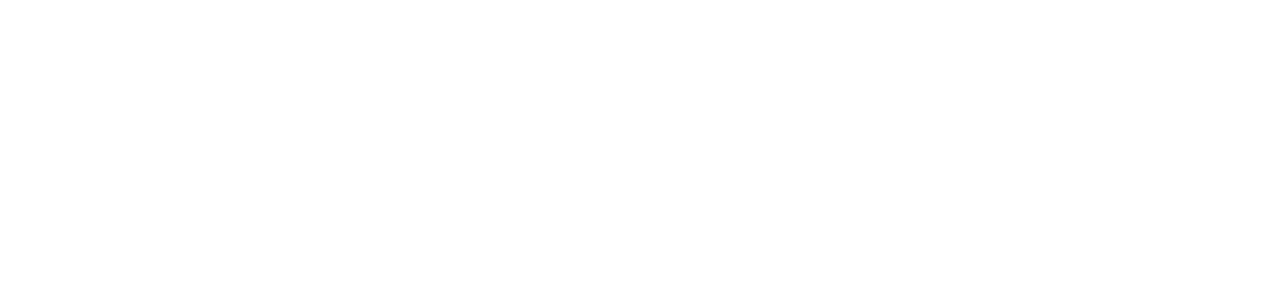
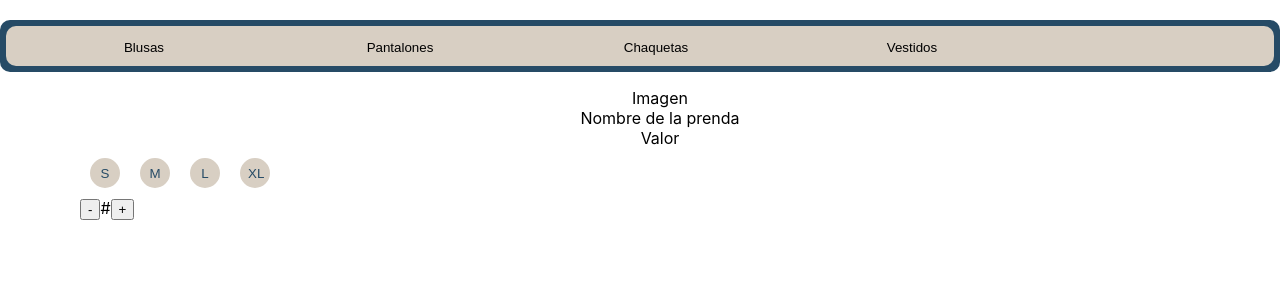
Before and after one commit to JSand89/PuntoyComa, a React (Create React App) app: page / in a window 1280 px wide. Shown: the top 300 px of the page. Built offline with nearby package versions, Linux system fonts and the light colour scheme.

Commit message:
Estructura de carpetas completa, componente menu listo y adelanto componente Card

```diff
--- a/src/App.js
+++ b/src/App.js
@@ -1,9 +1,12 @@
 import './App.css';
+import Card from './components/Card/Card';
+import Menu from './components/Menu/Menu'
 
 function App() {
   return (
     <div className="App">
-
+      <Menu/>
+      <Card />
     </div>
   );
 }
--- /dev/null
+++ b/src/components/Card/Card.jsx
@@ -0,0 +1,31 @@
+import React from 'react'
+import style from './Card.module.css'
+
+function Card() {
+    return (
+        <div className={style.wrap}>
+            <ul className={style.list}>
+                <li>Imagen</li>
+                <li>Nombre de la prenda</li>
+                <li>Valor</li>
+                <li>
+                <ul className={style.BtnsSizes}>
+                    <li><button type="button" id="btnSizeS" className={style.BtnSize}>S</button></li>
+                    <li><button type="button" id="btnSizeM" className={style.BtnSize}>M</button></li>
+                    <li><button type="button" id="btnSizeL" className={style.BtnSize}>L</button></li>
+                    <li><button type="button" id="btnSizeXL" className={style.BtnSize}>XL</button></li>
+                </ul>
+                </li>
+                <li><ul className={style.BtnsSizes}>
+                <li><button type="button" id="btnLess">-</button></li>
+                    <li>#</li>
+                    <li><button type="button" id="btnPluss">+</button></li>
+                    </ul>
+                </li>
+
+            </ul>
+        </div>
+    )
+}
+
+export default Card
--- /dev/null
+++ b/src/components/Card/Card.module.css
@@ -0,0 +1,18 @@
+.BtnsSizes{
+    list-style: none;
+    display:flex;
+}
+.BtnSize{
+    border-radius: 20px;
+    background-color:#D8CFC3;
+    color: #264B66;
+    height: 30px;
+    width: 30px;
+    margin: 10px;
+    border-style: solid;
+    border-color: #D8CFC3;
+}
+.list{
+    list-style: none;
+    right: 10px;
+}
--- /dev/null
+++ b/src/components/Menu/Menu.jsx
@@ -0,0 +1,20 @@
+import React from 'react'
+import style from './Menu.module.css'
+
+function Menu() {
+    return (
+        <div>
+            <div className={style.boxExterior}>
+            <ul className={style.menu}>
+                <li ><button id='btnBlusas' type="button" className={style.menuComponent}>Blusas</button> </li>
+                <li ><button id='btnPantalones' type="button" className={style.menuComponent}>Pantalones</button> </li>
+                <li ><button id='btnChaquetas' type="button" className={style.menuComponent}>Chaquetas</button> </li>
+                <li ><button id='btnVestidos' type="button" className={style.menuComponent}>Vestidos</button> </li>
+            </ul>
+            </div>
+
+        </div>
+    )
+}
+
+export default Menu
--- /dev/null
+++ b/src/components/Menu/Menu.module.css
@@ -0,0 +1,29 @@
+.icons{
+    list-style: none;
+    display:flex;
+}
+.menu{
+    list-style: none;
+    display:flex;
+    margin:0px;
+    padding: 10px;
+    left:center;
+    background-color:#D8CFC3 ;
+    border-radius: 10px;
+
+}
+.boxExterior{
+    background-color:#264B66 ;
+    padding: 6px;
+    border-radius: 10px;
+    margin-top: 20px;
+}
+.menuComponent{
+    background-color: #D8CFC3;
+    border-style:hidden;
+    width: 20vw;
+    margin:20px,0;
+}
+.menuComponent :hover{
+    background-color: #808080;
+}
```
Also changed, not shown: src/productList.json (added, +33 -0 lines).
